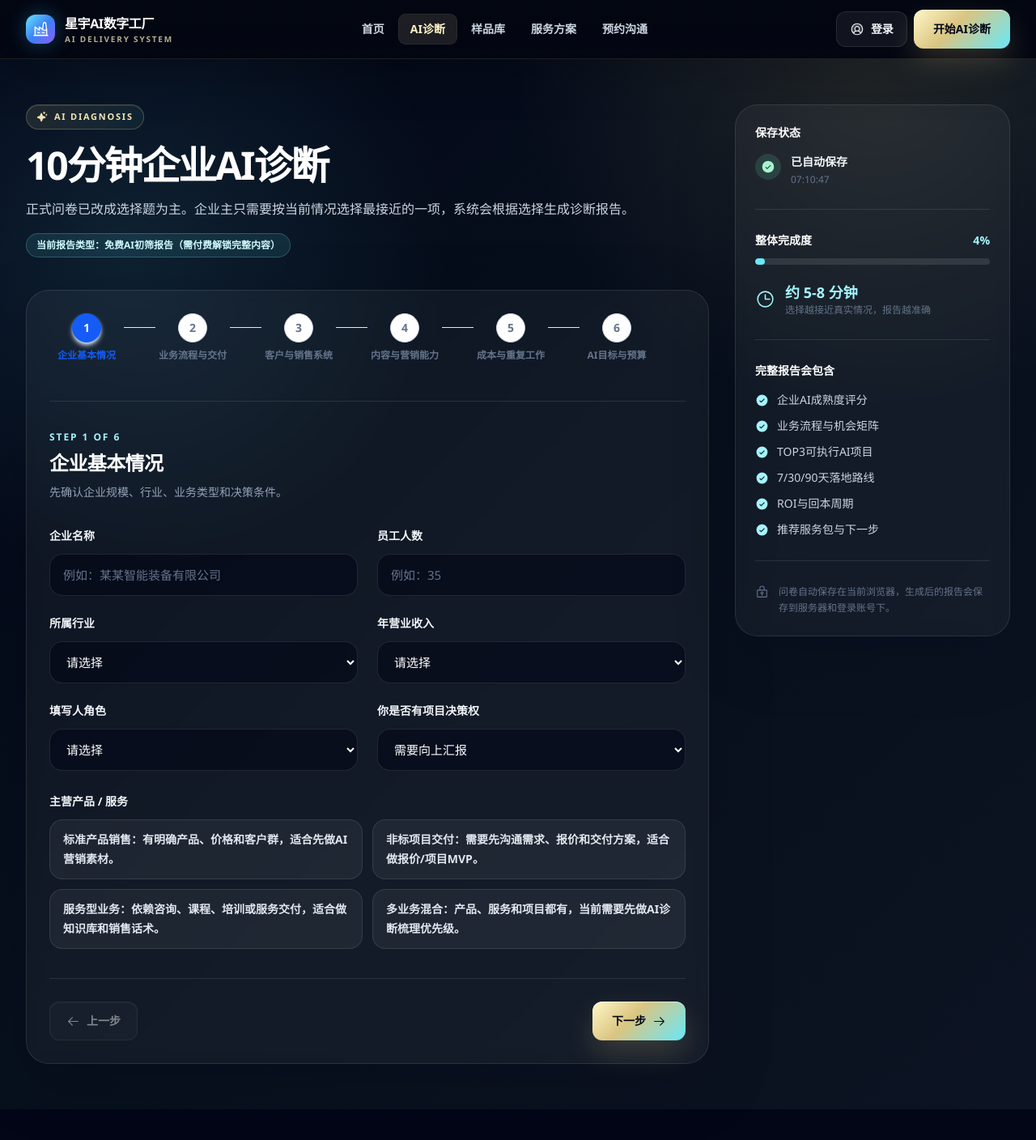
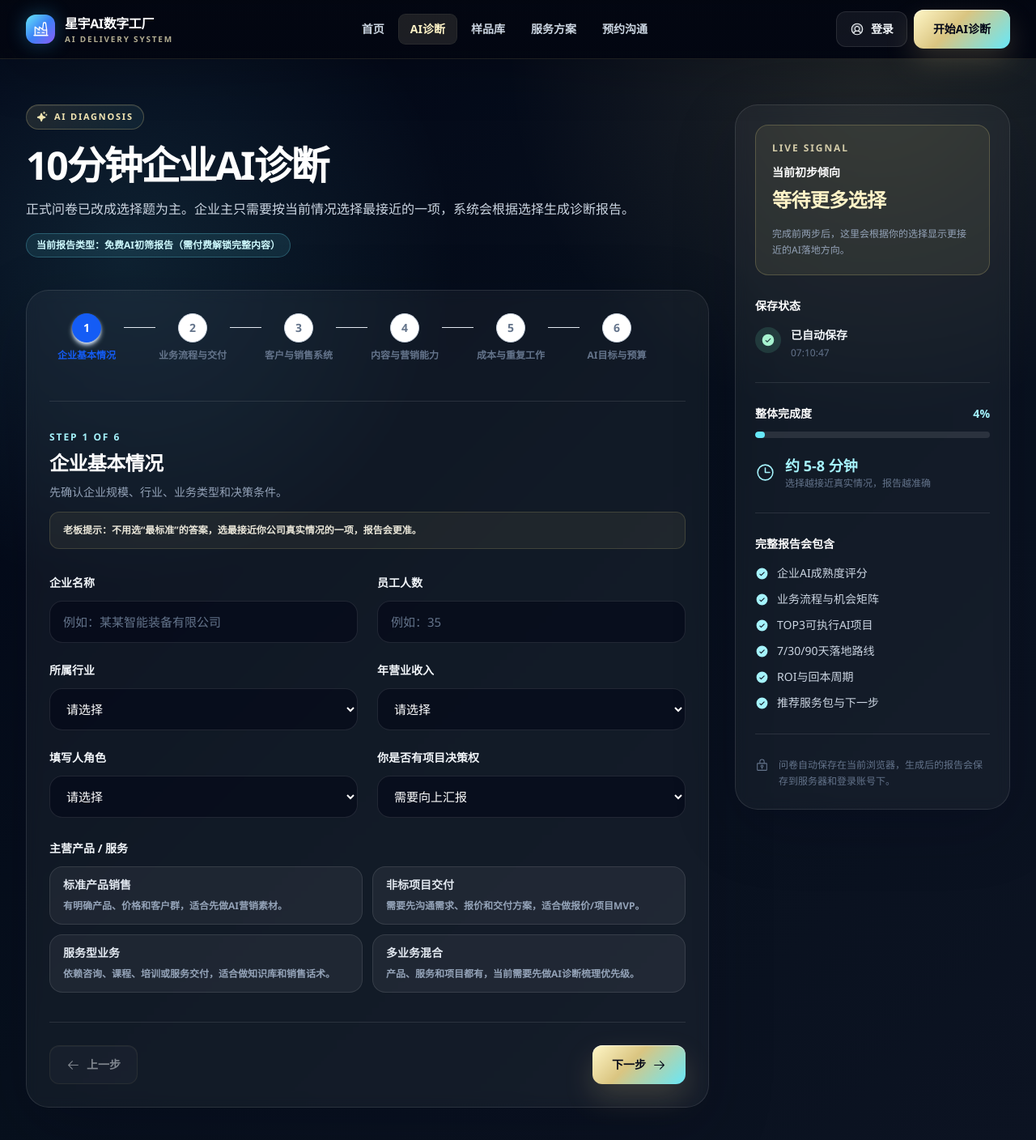
Before and after one commit to wuyanji5566/enterprise-ai-diagnosis, a Next.js app: page /diagnosis in a window 1280 px wide. Shown: the top 1408 px of the page at 81% size. Before the commit the page ends 1370 px from the top, so only its background shows below. Built offline with nearby package versions, Linux system fonts and the light colour scheme.

Commit message:
Improve diagnosis page completion experience

```diff
--- a/components/DiagnosisForm.tsx
+++ b/components/DiagnosisForm.tsx
@@ -73,6 +73,29 @@ function normalizeYesNo(value: unknown): YesNo {
   return value === "是" ? "是" : "否";
 }
 
+function splitOptionLabel(option: string) {
+  const colonIndex = option.indexOf("：");
+  if (colonIndex > 0 && colonIndex <= 14) {
+    return {
+      title: option.slice(0, colonIndex),
+      detail: option.slice(colonIndex + 1)
+    };
+  }
+
+  const commaIndex = option.search(/[，。]/);
+  if (commaIndex > 0 && commaIndex <= 18) {
+    return {
+      title: option.slice(0, commaIndex),
+      detail: option.slice(commaIndex + 1)
+    };
+  }
+
+  return {
+    title: option,
+    detail: ""
+  };
+}
+
 function SelectField({
   label,
   value,
@@ -145,21 +168,30 @@ function OptionQuestion({
           columns === "three" ? "md:grid-cols-3" : "md:grid-cols-2"
         }`}
       >
-        {options.map((option) => (
+        {options.map((option) => {
+          const parsed = splitOptionLabel(option);
+          const selected = value === option;
+          return (
             <button
               key={option}
               type="button"
-            aria-pressed={value === option}
+              aria-pressed={selected}
               onClick={() => onChange(option)}
-            className={`min-h-16 rounded-2xl border px-4 py-3 text-left text-sm font-bold leading-6 transition ${
-              value === option
+              className={`min-h-16 rounded-2xl border px-4 py-3 text-left transition ${
+                selected
                   ? "border-cyan-300 bg-cyan-300 text-slate-950 shadow-[0_18px_44px_rgba(34,211,238,.18)]"
                   : "border-white/10 bg-white/[.055] text-slate-200 hover:border-cyan-300/30 hover:bg-white/[.08]"
               }`}
             >
-            {option}
+              <span className="block text-sm font-black leading-5">{parsed.title}</span>
+              {parsed.detail && (
+                <span className={`mt-1.5 block text-xs font-semibold leading-5 ${selected ? "text-slate-800" : "text-slate-400"}`}>
+                  {parsed.detail}
+                </span>
+              )}
             </button>
-        ))}
+          );
+        })}
       </div>
     </fieldset>
   );
@@ -335,6 +367,52 @@ export function DiagnosisForm() {
       form.aiPlan.biggestConcern
     ];
     return Math.round((values.filter(Boolean).length / values.length) * 100);
+  }, [form]);
+
+  const liveInsight = useMemo(() => {
+    const text = [
+      form.mainOffering,
+      ...Object.values(form.workflow),
+      form.salesSystem.biggestProblem,
+      ...form.marketingCapability.channels,
+      form.marketingCapability.upgradeGoal,
+      ...Object.values(form.costStructure),
+      form.aiPlan.primaryProblem,
+      form.aiPlan.biggestConcern
+    ].join(" ");
+
+    const scores = [
+      {
+        label: "AI营销增长",
+        keywords: ["获客", "营销", "短视频", "小红书", "视频号", "产品图", "案例", "素材", "内容", "客户看不懂"]
+      },
+      {
+        label: "效率自动化",
+        keywords: ["报表", "表格", "重复", "录入", "整理", "自动化", "人工", "出错"]
+      },
+      {
+        label: "企业知识库",
+        keywords: ["知识库", "问答", "客服", "售后", "话术", "资料", "标准内容库", "内容库"]
+      },
+      {
+        label: "业务系统MVP",
+        keywords: ["报价", "CRM", "项目管理", "合同", "回款", "看板", "小程序", "MVP", "系统"]
+      }
+    ].map((item) => ({
+      label: item.label,
+      score: item.keywords.reduce((total, keyword) => total + (text.includes(keyword) ? 1 : 0), 0)
+    }));
+
+    const best = scores.sort((a, b) => b.score - a.score)[0];
+    const label = best.score > 0 ? best.label : "等待更多选择";
+    const reasons = [
+      form.workflow.biggestBottleneck,
+      form.salesSystem.biggestProblem,
+      form.marketingCapability.upgradeGoal,
+      form.aiPlan.primaryProblem
+    ].filter(Boolean).slice(0, 3);
+
+    return { label, reasons };
   }, [form]);
 
   function validateStep(target: number): ValidationIssue | null {
@@ -535,6 +613,9 @@ export function DiagnosisForm() {
                     </h2>
                     <p className="mt-2 text-sm leading-6 text-slate-400">
                       {STEP_COPY[step][1]}
+                    </p>
+                    <p className="mt-3 rounded-xl border border-amber-200/15 bg-amber-200/[.06] px-4 py-3 text-xs font-semibold leading-5 text-amber-50/90">
+                      老板提示：不用选“最标准”的答案，选最接近你公司真实情况的一项，报告会更准。
                     </p>
                   </div>
 
@@ -806,6 +887,31 @@ export function DiagnosisForm() {
                           ]}
                           onChange={(value) => updateNested("aiPlan", "biggestConcern", value)}
                         />
+                        <div className="rounded-2xl border border-amber-200/20 bg-amber-200/[.075] p-5">
+                          <div className="flex items-start gap-3">
+                            <span className="mt-0.5 grid size-9 shrink-0 place-items-center rounded-xl bg-amber-200/15 text-amber-100">
+                              <Sparkle size={19} weight="fill" />
+                            </span>
+                            <div>
+                              <p className="text-sm font-black text-white">生成后你会先看到免费预览，解锁后获得完整报告</p>
+                              <div className="mt-4 grid gap-2 text-sm leading-6 text-slate-200 sm:grid-cols-2">
+                                {[
+                                  "企业AI成熟度评分",
+                                  "最适合切入的第一个AI项目",
+                                  "TOP3项目优先级和预算区间",
+                                  "不建议现在做的伪需求提醒",
+                                  "7/30/90天行动路线",
+                                  "ROI与回本周期判断"
+                                ].map((item) => (
+                                  <span key={item} className="flex items-center gap-2">
+                                    <CheckCircle size={15} className="text-amber-100" weight="fill" />
+                                    {item}
+                                  </span>
+                                ))}
+                              </div>
+                            </div>
+                          </div>
+                        </div>
                         <div className="rounded-2xl border border-white/10 bg-slate-950/45 p-5 text-xs leading-6 text-slate-400">
                           <p className="font-black text-slate-200">诊断服务授权与免责声明</p>
                           <p className="mt-2">
@@ -936,6 +1042,24 @@ export function DiagnosisForm() {
 
         <aside className="h-fit rounded-[28px] border border-white/10 bg-white/[.045] p-6 shadow-[0_24px_80px_rgba(2,6,23,.2)] backdrop-blur lg:sticky lg:top-[96px]">
           <div className="space-y-7">
+            <div className="rounded-2xl border border-amber-200/20 bg-amber-200/[.07] p-5">
+              <p className="text-xs font-black uppercase tracking-[0.16em] text-amber-100/80">LIVE SIGNAL</p>
+              <p className="mt-3 text-sm font-black text-white">当前初步倾向</p>
+              <p className="mt-2 text-2xl font-black tracking-tight text-amber-100">{liveInsight.label}</p>
+              <div className="mt-4 space-y-2">
+                {liveInsight.reasons.length > 0 ? (
+                  liveInsight.reasons.map((reason) => (
+                    <p key={reason} className="rounded-xl border border-white/10 bg-slate-950/35 px-3 py-2 text-xs leading-5 text-slate-300">
+                      {reason}
+                    </p>
+                  ))
+                ) : (
+                  <p className="text-xs leading-5 text-slate-400">
+                    完成前两步后，这里会根据你的选择显示更接近的AI落地方向。
+                  </p>
+                )}
+              </div>
+            </div>
             <div>
               <p className="text-sm font-black text-white">保存状态</p>
               <div className="mt-4 flex items-start gap-3">
```
Lines whose indentation alone changed are shown as unchanged.
